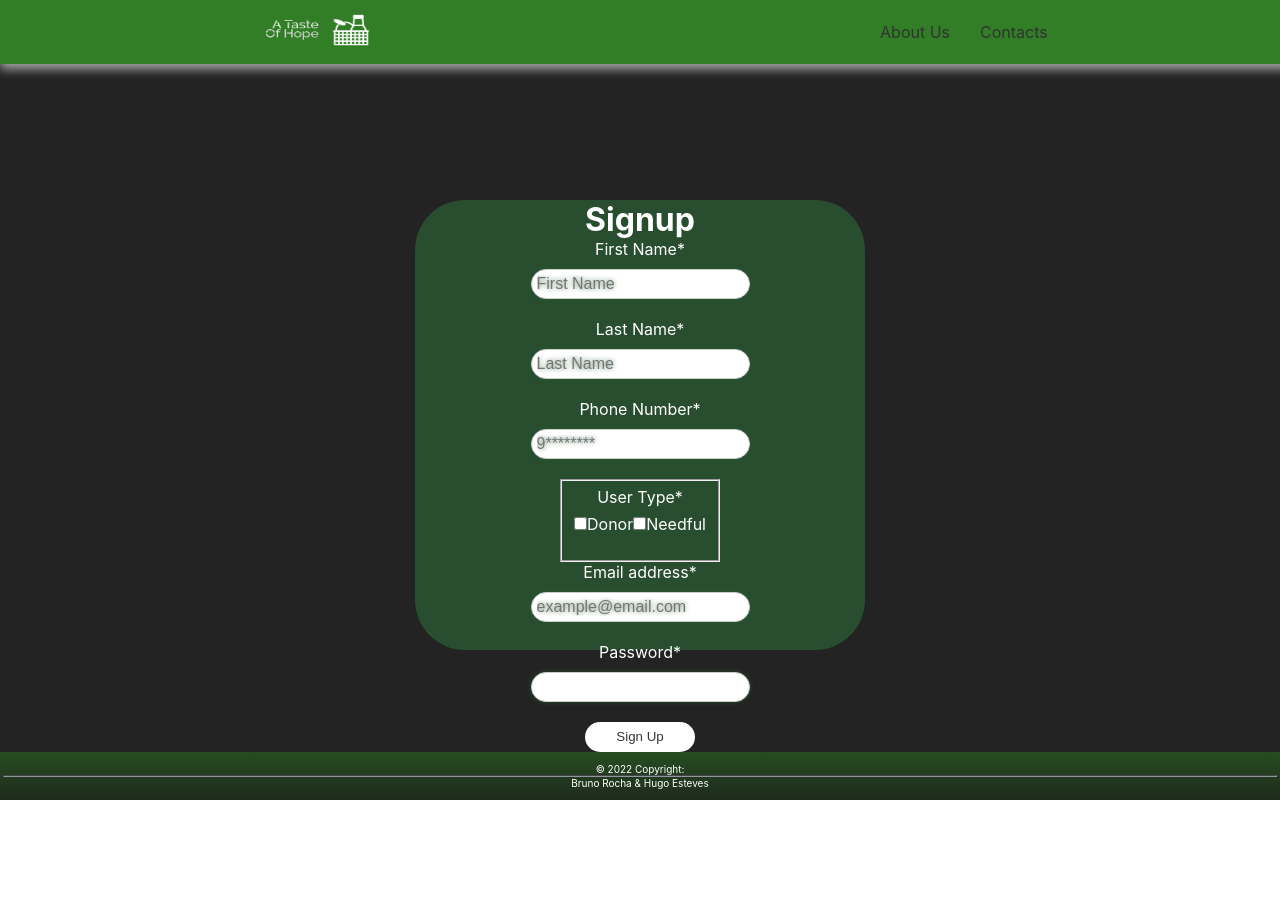
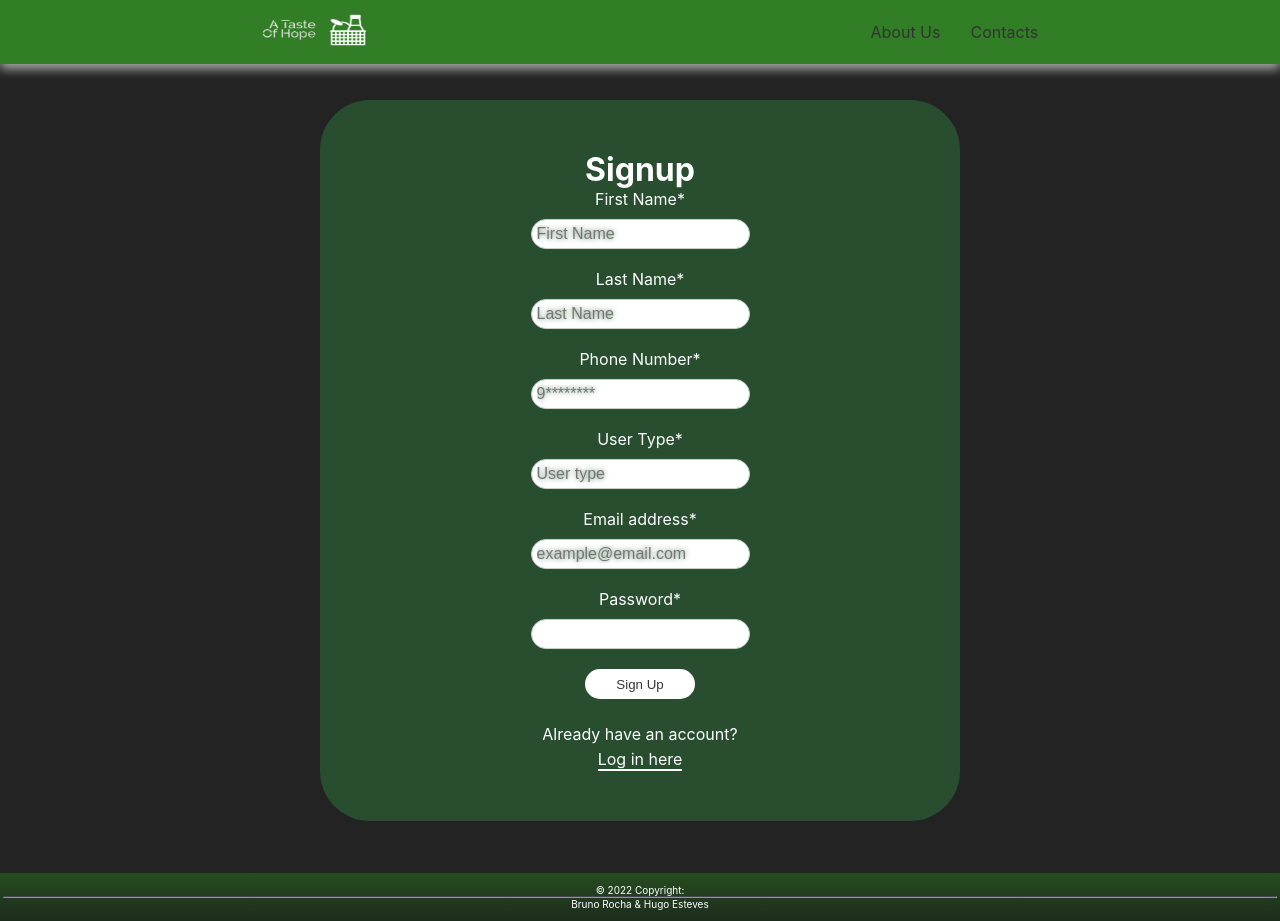
Before and after one commit to HugoEsteves21/TasteOfHope-Client, a React (Create React App) app: page /signup in a window 1280 px wide. Before the commit the page ends 824 px from the top, so only its background shows below. Built offline with nearby package versions, Linux system fonts and the light colour scheme.

Commit message:
auth changes

```diff
--- a/src/App.css
+++ b/src/App.css
@@ -1,5 +1,6 @@
 .App {
   text-align: center;
+  position: relative;
 }
 
 .App-logo {
--- a/src/App.js
+++ b/src/App.js
@@ -1,25 +1,27 @@
-import "./App.css";
-import NavBar from "./components/NavBar";
-import Footer from "./components/Footer";
+import './App.css';
+import NavBar from './components/NavBar';
+import Footer from './components/Footer';
 import { Routes, Route } from 'react-router-dom';
-import ChooseBasket from "./pages/ChooseBasket";
-import SignupPage from  "./pages/SignupPage";
-import LoginPage from "./pages/LoginPage";
+import ChooseBasket from './pages/ChooseBasket';
+import SignupPage from './pages/SignupPage';
+import LoginPage from './pages/LoginPage';
+import HomePage from './pages/HomePage';
 
 function App() {
-  return <div className="App">
-    <NavBar />
+  return (
+    <div className="App">
+      <NavBar />
 
-    <Routes>
+      <Routes>
+        <Route path="/" element={<HomePage />} />
+        <Route path="/signup" element={<SignupPage />} />
+        <Route path="/login" element={<LoginPage />} />
+        <Route path="/:id/basket/choose" element={<ChooseBasket />} />
+      </Routes>
 
-      <Route path='/signup' element={<SignupPage />} />
-      <Route path='/login' element={<LoginPage />} />
-      <Route path='/:id/basket/choose' element={<ChooseBasket />} />
-
-    </Routes>
-
-    <Footer />
-  </div>;
+      <Footer />
+    </div>
+  );
 }
 
 export default App;
--- a/src/auth.css
+++ b/src/auth.css
@@ -5,16 +5,15 @@
   flex-direction: column;
   align-items: center;
   justify-content: center;
-  height: 100vh;
   background-color: #232323;
 }
 
 .signupPageB {
   border-radius: 50px;
-  width: 450px;
+  width: 50vw;
   background-color: rgba(42, 92, 51, 0.75);
-  height: 450px;
-  margin-top: 50px;
+  margin: 100px 0;
+  padding: 50px;
   text-align: center;
   color: white;
 }
--- a/src/components/Footer.jsx
+++ b/src/components/Footer.jsx
@@ -4,7 +4,6 @@ import '../navbar.css';
 
 function Footer() {
   return (
-    <div>
     <footer>
       <div class="container">
         <div class="row">
@@ -17,7 +16,6 @@ function Footer() {
         </div>
       </div>
     </footer>
-    </div>
   );
 }
 
--- /dev/null
+++ b/src/home.css
@@ -0,0 +1,41 @@
+.homepage {
+  display: flex;
+  flex-direction: column;
+  align-items: center;
+  justify-content: center;
+}
+
+.log-sign {
+  padding-bottom: 90px;
+}
+
+.hp-intro {
+  padding: 20px;
+}
+
+.loginFormPhraseP2 {
+  margin-bottom: 5px;
+  margin-top: 25px;
+}
+
+.signupLinkBtn2 {
+  text-decoration: none;
+  color: rgb(17, 64, 26);
+  margin: 0;
+  border-bottom: 2px solid rgb(10, 84, 15);
+}
+
+.loginLinkBtn2 {
+  text-decoration: none;
+  color: rgb(17, 64, 26);
+  margin: 0;
+  border-bottom: 2px solid rgb(10, 84, 15);
+}
+
+.hp-background {
+  background-image: url('https://images.pexels.com/photos/7890010/pexels-photo-7890010.jpeg');
+  height: 75vh;
+  width: 100%;
+  background-size: cover;
+  background-position: bottom;
+}
--- a/src/navbar.css
+++ b/src/navbar.css
@@ -29,7 +29,7 @@ a {
 .nav {
   display: flex;
   position: fixed;
-  width: 101%;
+  width: 100%;
   align-items: center;
   justify-content: space-around;
   height: 8vh;
--- a/src/pages/HomePage.jsx
+++ b/src/pages/HomePage.jsx
@@ -0,0 +1,37 @@
+import React from 'react';
+import { Link } from 'react-router-dom';
+import '../home.css';
+import bg from '../images/bg-userhomepage.jpg';
+
+function HomePage() {
+  return (
+    <div className="homepage">
+      <div className="hp-background"></div>
+      <div className="hp-intro">
+        <p>
+          <em>If you're willing to help, or need help, stay with us.</em>
+        </p>
+        <p>
+          “The best way to not feel hopeless is to get up and do something. Don't wait for good
+          things to happen to you. If you go out and make some good things happen, you will fill the
+          world with hope, you will fill yourself with hope.” <br />
+          <em>- Barack Obama</em>
+          <hr /> "Asking for help is never a sign of weakness. <br /> It's one of the bravest things
+          you can do. <br /> And it can save your life."{' '}
+        </p>
+      </div>
+      <div className="log-sign">
+        <p className="loginFormPhraseP2">Don't have an account yet?</p>
+        <Link to="/signup" className="signupLinkBtn2">
+          Sign Up here
+        </Link>
+        <p className="loginFormPhraseP">Already have an account?</p>
+        <Link to="/login" className="loginLinkBtn2">
+          Log In here
+        </Link>
+      </div>
+    </div>
+  );
+}
+
+export default HomePage;
--- a/src/pages/SignupPage.jsx
+++ b/src/pages/SignupPage.jsx
@@ -1,16 +1,18 @@
-import { useState } from "react";
-import { Link, useNavigate } from "react-router-dom";
-import axios from "axios";
-import "../auth.css";
+import { useState } from 'react';
+import { Link, useNavigate } from 'react-router-dom';
+import axios from 'axios';
+import '../auth.css';
 
 function SignupPage() {
-  const [password, setPassword] = useState("");
-  const [firstName, setFirstName] = useState("");
-  const [lastName, setLastName] = useState("");
-  const [phoneNumber, setPhoneNumber] = useState("");
-  const [donor, setDonor] = useState("");
-  const [needful, setNeedful] = useState("");
-  const [email, setEmail] = useState("");
+  const [password, setPassword] = useState('');
+  const [firstName, setFirstName] = useState('');
+  const [lastName, setLastName] = useState('');
+  const [phoneNumber, setPhoneNumber] = useState('');
+  /* const [donor, setDonor] = useState("");
+  const [needful, setNeedful] = useState(""); */
+
+  const [userType, setUserType] = useState('');
+  const [email, setEmail] = useState('');
   const [errorMessage, setErrorMessage] = useState(undefined);
 
   const navigate = useNavigate();
@@ -24,11 +26,15 @@ function SignupPage() {
   const handlePhoneNumber = (e) => {
     setPhoneNumber(e.target.value);
   };
-  const handleDonor = (e) => {
+  /*  const handleDonor = (e) => {
     setDonor(e.target.value);
   };
   const handleNeedful = (e) => {
     setNeedful(e.target.value);
+  }; */
+
+  const handleUserType = (e) => {
+    setUserType(e.target.value);
   };
 
   const handleEmail = (e) => {
@@ -44,8 +50,7 @@ function SignupPage() {
       firstName,
       lastName,
       email,
-      donor,
-      needful,
+      userType,
       phoneNumber,
       password,
     };
@@ -53,7 +58,7 @@ function SignupPage() {
     axios
       .post(`${process.env.REACT_APP_API_URL}/auth/signup`, body)
       .then(() => {
-        navigate("/login");
+        navigate('/login');
       })
       .catch((err) => {
         setErrorMessage(err.response.data.errorMessage);
@@ -94,7 +99,7 @@ function SignupPage() {
             onChange={handlePhoneNumber}
           />
 
-          <fieldset>
+          {/*  <fieldset>
             <div>
               <label htmlFor="userType">User Type*</label>
             </div>
@@ -120,7 +125,17 @@ function SignupPage() {
               />
               <label htmlFor="needful">Needful</label>
             </div>
-          </fieldset>
+          </fieldset> */}
+
+          <label htmlFor="userType">User Type*</label>
+          <input
+            type="text"
+            placeholder="User type"
+            className="css-authinput"
+            value={userType}
+            name="userType"
+            onChange={handleUserType}
+          />
 
           <label htmlFor="email">Email address*</label>
           <input
```
Lines whose indentation alone changed are shown as unchanged.
